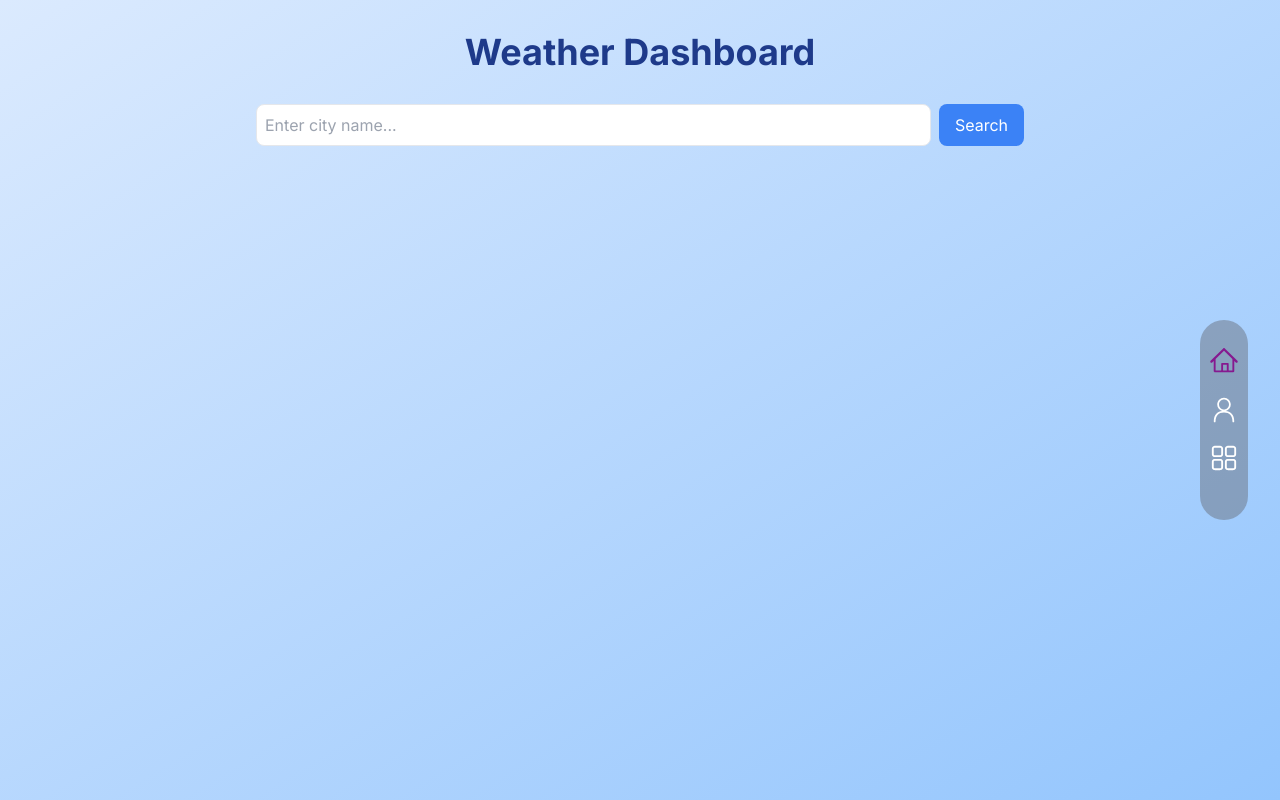
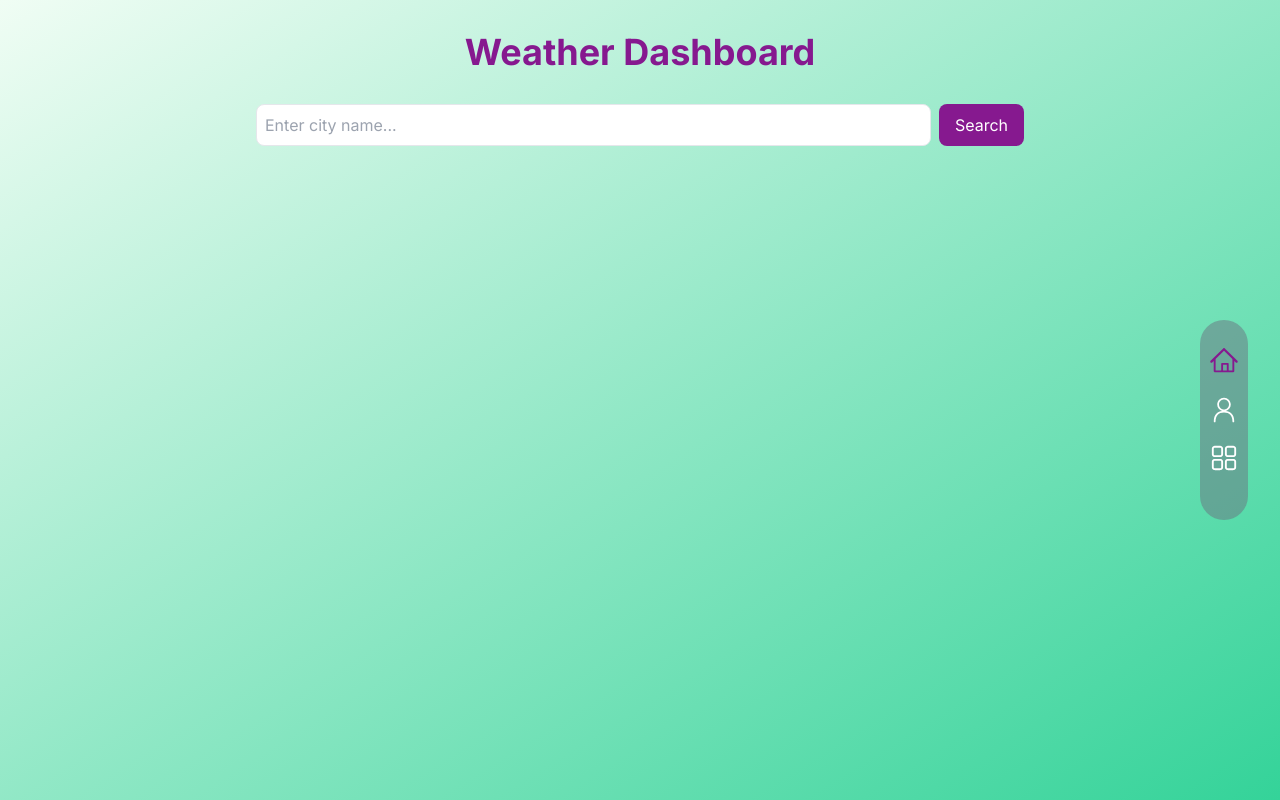
Before and after one commit to anastasia-dernova/portfolio, a Next.js app: page /miniprojects/weather in a window 1280 px wide. Built offline with nearby package versions, Linux system fonts and the light colour scheme.

Commit message:
color updates weather

```diff
--- a/app/miniprojects/weather/page.tsx
+++ b/app/miniprojects/weather/page.tsx
@@ -62,9 +62,9 @@ const WeatherDashboard = () => {
   };
 
   return (
-    <div className="min-h-screen p-8 bg-gradient-to-br from-blue-100 to-blue-300">
+    <div className="min-h-screen p-8 bg-gradient-to-br from-[#f0fdf4] to-[#34D399]">
       <div className="max-w-3xl mx-auto">
-        <h1 className="text-4xl font-bold text-center mb-8 text-blue-900">
+        <h1 className="text-4xl font-bold text-center mb-8 text-[#86198f]">
           Weather Dashboard
         </h1>
 
@@ -79,7 +79,7 @@ const WeatherDashboard = () => {
           />
           <button
             onClick={fetchWeather}
-            className="px-4 py-2 bg-blue-500 text-white rounded-lg hover:bg-blue-600 transition-colors"
+            className="px-4 py-2 bg-[#86198f] text-white rounded-lg hover:bg-[#701A75] transition-colors"
             disabled={loading}
           >
             {loading ? 'Searching...' : 'Search'}
```
